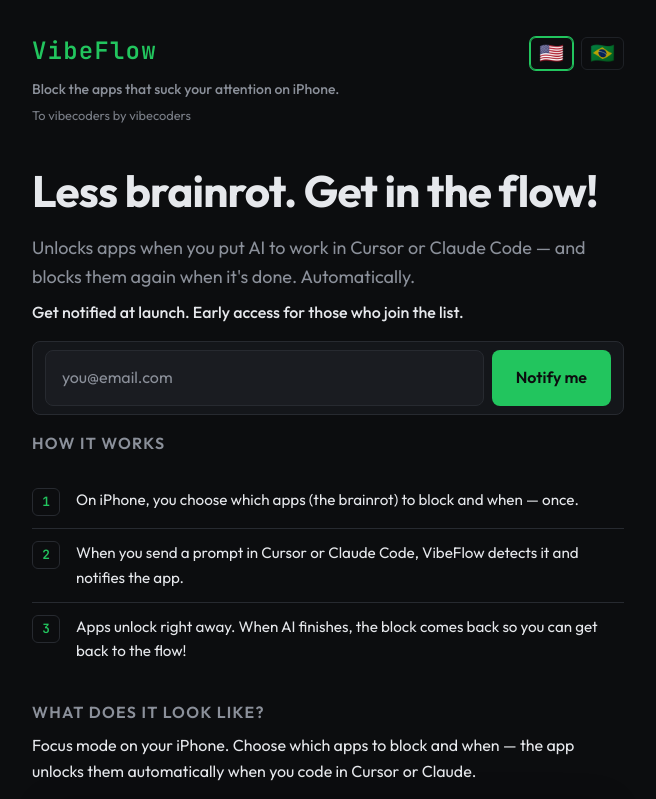
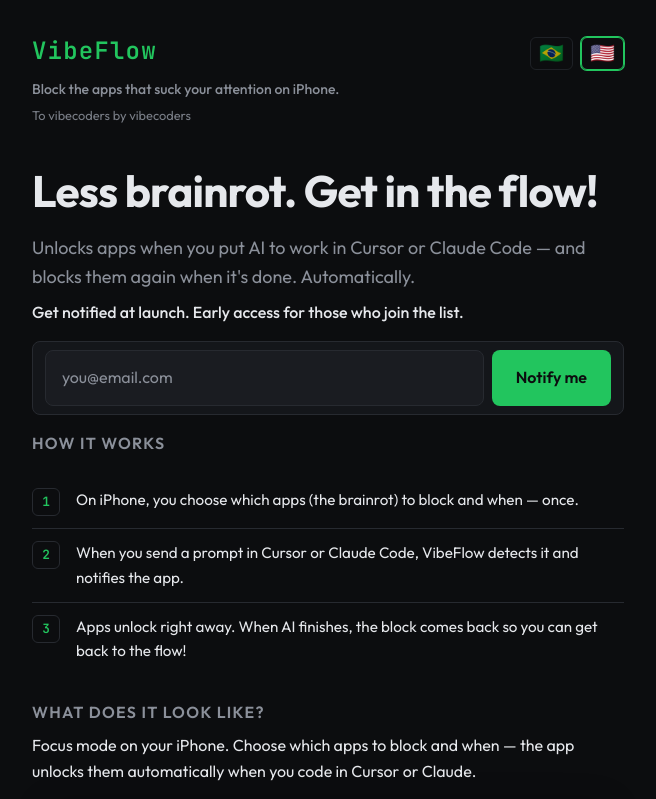
Before and after one commit to Adgmariz/mariz.ai, a Next.js app: page /vibeflow in a window 1280 px wide. Shown: the top 799 px of the page, without its empty margins (312-968 px from the left). Built offline with nearby package versions, Linux system fonts and the light colour scheme; no server answers.

Commit message:
Reorder language switcher buttons for improved accessibility and consistency in the VibeFlow page layout.

```diff
--- a/app/vibeflow/page.tsx
+++ b/app/vibeflow/page.tsx
@@ -189,21 +189,21 @@
           <div className={styles.langSwitcher} role="group" aria-label="Language">
             <button
               type="button"
+              title="Português"
+              aria-pressed={mounted && lang === 'pt'}
+              className={mounted && lang === 'pt' ? styles.langBtnActive : ''}
+              onClick={() => setLang('pt')}
+            >
+              🇧🇷
+            </button>
+            <button
+              type="button"
               title="English"
               aria-pressed={mounted && lang === 'en'}
               className={mounted && lang === 'en' ? styles.langBtnActive : ''}
               onClick={() => setLang('en')}
             >
               🇺🇸
-            </button>
-            <button
-              type="button"
-              title="Português"
-              aria-pressed={mounted && lang === 'pt'}
-              className={mounted && lang === 'pt' ? styles.langBtnActive : ''}
-              onClick={() => setLang('pt')}
-            >
-              🇧🇷
             </button>
           </div>
         </header>
```
